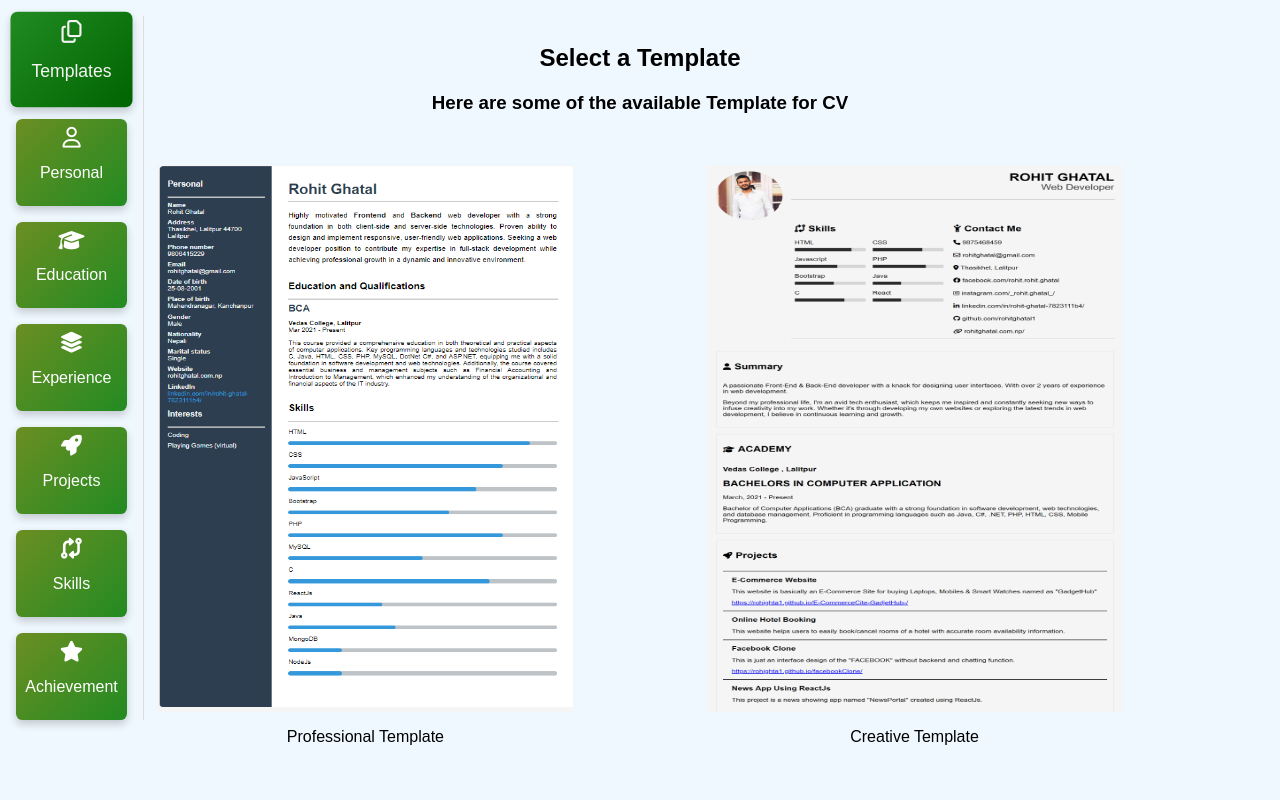
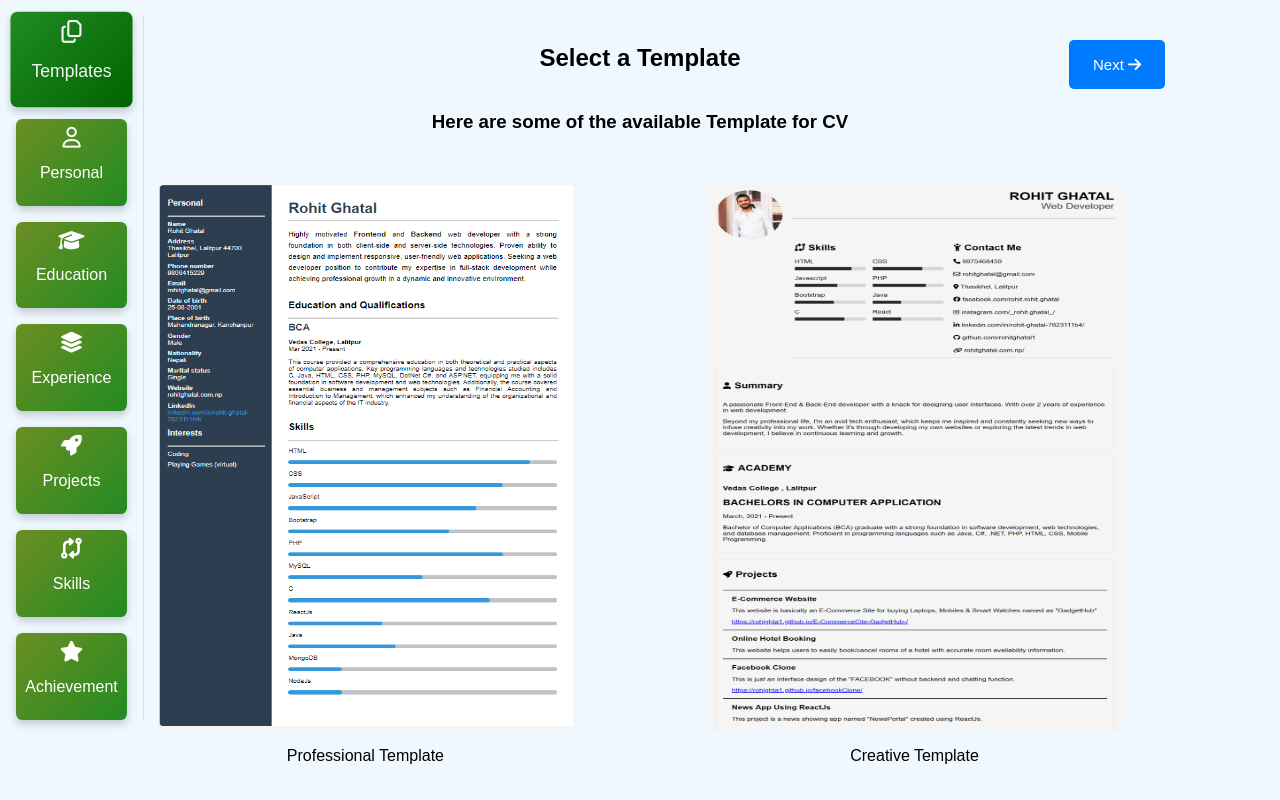
Before and after one commit to rohitghatal1/CVMaker-ReactJS, a React (Create React App) app: page / in a window 1280 px wide. Shown: the top 800 px of the page. Built offline with nearby package versions, Linux system fonts and the light colour scheme.

Commit message:
added funtion to change border color properly and added next button

```diff
--- a/src/componentsInner/TemplatesDisplay.js
+++ b/src/componentsInner/TemplatesDisplay.js
@@ -9,23 +9,22 @@ export default function TemplatesDisplay() {
 
   const handleCardClick = (template) => {
     setSelectedTemplate(template.component);
+    setBorderColor({[template.id]: 'blue'})
   };
 
-  const changeborderColor = (templateId) => {
-    setBorderColor((prevColors) => ({
-      ...prevColors,
-      [templateId]: 'blue'
-    }));
-  }
   return (
     <div>
       <div className="allTemplateDisplay">
+      <div className="templateContainerHeading">
         <h2>Select a Template</h2>
+        <button className='nextbtn'>Next <i class="fa-solid fa-arrow-right"></i></button>
+      </div>
         <div className="allTemplateInfo">
           <h3>Here are some of the available Template for CV</h3>
           <div className="allTemplateContainer">
             {templateData.map((template) => (
-              <div className="templateCard" key={template.id} onClick={()=> {handleCardClick(template); changeborderColor(template.id)}} style={{borderColor: borderColor[template.id]}}>
+              <div className="templateCard" key={template.id}
+                onClick={()=> handleCardClick(template)} style={{borderColor: borderColor[template.id] || 'transparent'}}>
                 <figure className="templateImage">
                   <img src={template.image} alt="basicTemplate" />
                 </figure>
--- a/src/componentsInner/templatesDisplay.css
+++ b/src/componentsInner/templatesDisplay.css
@@ -4,6 +4,26 @@
     text-align: center;
 }
 
+.allTemplateDisplay .templateContainerHeading{
+    display: flex;
+    justify-content: center;
+    position: relative;
+    text-align: center;
+}
+
+.allTemplateDisplay .templateContainerHeading .nextbtn{
+    position: absolute;
+    top: 1rem;
+    right: 1rem;
+    background-color: #007bff;
+    color: #fff;
+    border-radius: 5px;
+    padding: 1rem;
+    border: none;
+    font-size: 15px;
+    width: 6rem;
+    cursor: pointer;
+}
 .allTemplateDisplay .allTemplateContainer{
     display: flex;
     justify-content: space-around;
```
